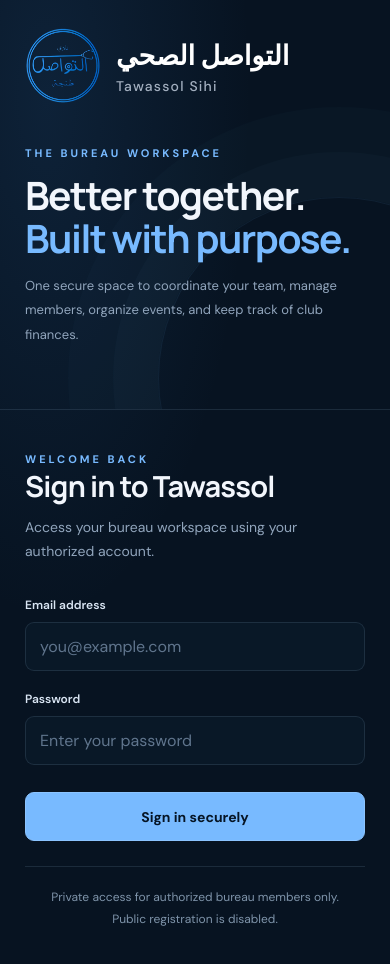
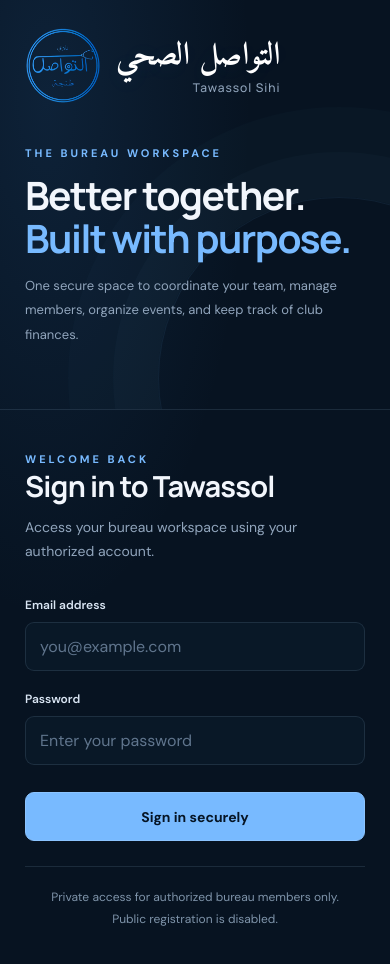
Before and after one commit to iSayfeddine/Tawassol, a Next.js app: page / in a window 390 px wide. Shown: the top 964 px of the page. Built offline with nearby package versions, Linux system fonts and the light colour scheme.

Commit message:
Modify global styles for fonts and brand layout
Updated font imports and adjusted brand styles for responsiveness.

```diff
--- a/src/app/globals.css
+++ b/src/app/globals.css
@@ -1,5 +1,5 @@
 
-@import url('https://fonts.googleapis.com/css2?family=DM+Sans:wght@400;500;600;700&family=Manrope:wght@400;500;600;700;800&display=swap');
+@import url('https://fonts.googleapis.com/css2?family=Amiri:wght@400;700&family=DM+Sans:wght@400;500;600;700&family=Manrope:wght@400;500;600;700;800&display=swap');
 
 :root {
   --background: #071321;
@@ -66,15 +66,17 @@
   border-radius: 50%;
   right: -130px;
   bottom: -150px;
-  box-shadow: 0 0 0 45px rgba(120, 186, 255, 0.025),
-              0 0 0 90px rgba(120, 186, 255, 0.02);
+  box-shadow:
+    0 0 0 45px rgba(120, 186, 255, 0.025),
+    0 0 0 90px rgba(120, 186, 255, 0.02);
   pointer-events: none;
 }
 
+/* Club branding */
 .brand {
   display: flex;
   align-items: center;
-  gap: 13px;
+  gap: 24px;
 }
 
 .brand-mark {
@@ -89,6 +91,32 @@
   font-size: 20px;
   font-weight: 800;
   background: rgba(120, 186, 255, 0.08);
+}
+
+.brand-title-block {
+  min-width: 0;
+}
+
+.brand-name-ar {
+  color: #ffffff;
+  font-family: "Amiri", serif;
+  font-size: clamp(44px, 4.5vw, 60px);
+  font-weight: 700;
+  line-height: 1.3;
+  letter-spacing: 0;
+  white-space: nowrap;
+  text-align: right;
+  text-shadow: 0 2px 20px rgba(120, 186, 255, 0.08);
+}
+
+.brand-name-en {
+  margin-top: 0;
+  color: #91a5bc;
+  font-family: "Manrope", sans-serif;
+  font-size: 15px;
+  font-weight: 500;
+  letter-spacing: 1.5px;
+  text-align: right;
 }
 
 .brand-name {
@@ -145,6 +173,7 @@
   font-size: 12px;
 }
 
+/* Login form */
 .login-panel {
   display: grid;
   place-items: center;
@@ -240,6 +269,7 @@
   text-align: center;
 }
 
+/* Mobile layout */
 @media (max-width: 760px) {
   .login-page {
     grid-template-columns: 1fr;
@@ -250,6 +280,27 @@
     padding: 28px 25px;
     border-right: none;
     border-bottom: 1px solid var(--border);
+  }
+
+  .brand {
+    gap: 15px;
+  }
+
+  .brand img {
+    width: 76px !important;
+    height: 76px !important;
+    flex-shrink: 0;
+  }
+
+  .brand-name-ar {
+    font-size: clamp(32px, 7vw, 44px);
+    white-space: normal;
+  }
+
+  .brand-name-en {
+    margin-top: 2px;
+    font-size: 12px;
+    letter-spacing: 1px;
   }
 
   .brand-copy {
@@ -270,56 +321,6 @@
     display: none;
   }
 
-
-.brand {
-  gap: 22px;
-}
-
-.brand-mark {
-  display: none;
-}
-
-.brand-title-block {
-  min-width: 0;
-}
-
-.brand-name-ar {
-  color: #ffffff;
-  font-family: "Manrope", sans-serif;
-  font-size: clamp(30px, 3.2vw, 44px);
-  font-weight: 800;
-  line-height: 1.3;
-  letter-spacing: 0;
-  white-space: nowrap;
-}
-
-.brand-name-en {
-  margin-top: 5px;
-  color: #a3afbf;
-  font-size: 17px;
-  font-weight: 500;
-  letter-spacing: 1.2px;
-}
-
-@media (max-width: 760px) {
-  .brand {
-    gap: 15px;
-  }
-
-  .brand img {
-    width: 76px !important;
-    height: 76px !important;
-  }
-
-  .brand-name-ar {
-    font-size: clamp(27px, 6vw, 36px);
-  }
-
-  .brand-name-en {
-    font-size: 14px;
-  }
-}
-
   .login-panel {
     padding: 42px 25px;
   }
```
